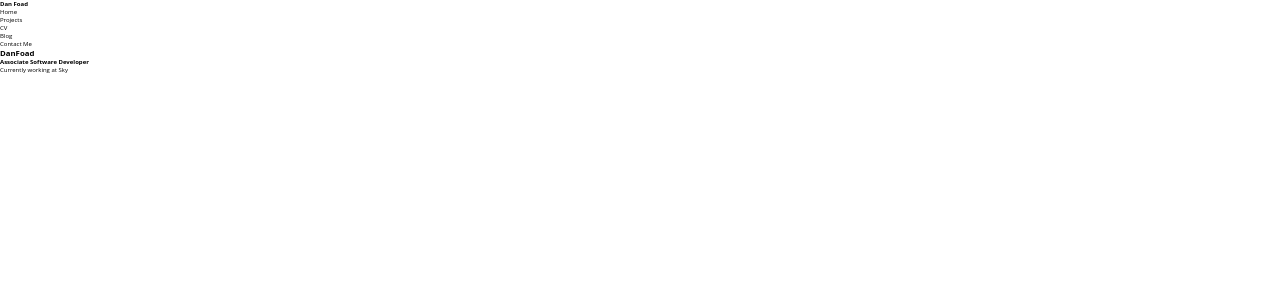
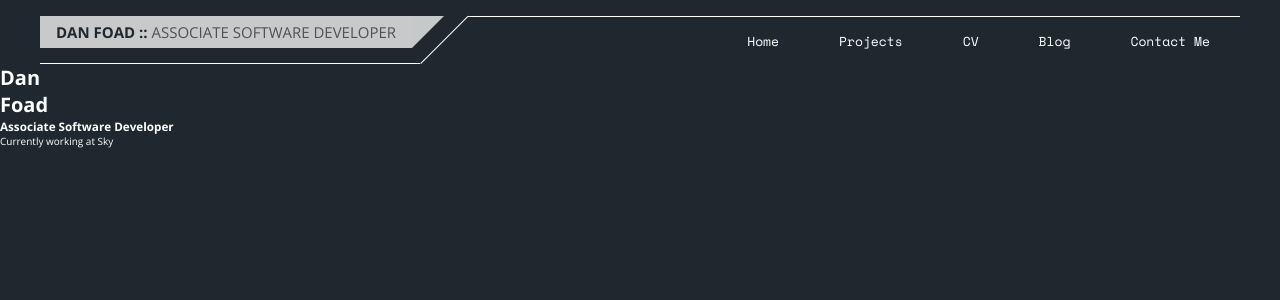
Before and after one commit to foad/foad.github.io, a React (Create React App) app: page / in a window 1280 px wide. Shown: the top 300 px of the page. Built offline with nearby package versions, Linux system fonts and the light colour scheme.

Commit message:
Added header styling

```diff
--- a/public/index.html
+++ b/public/index.html
@@ -10,6 +10,10 @@
     -->
     <link rel="manifest" href="%PUBLIC_URL%/manifest.json">
     <link rel="shortcut icon" href="%PUBLIC_URL%/favicon.ico">
+
+    <link href="https://fonts.googleapis.com/css?family=Open+Sans:300,400,600,700" rel="stylesheet">
+    <link href="https://fonts.googleapis.com/css?family=Space+Mono" rel="stylesheet">
+
     <!--
       Notice the use of %PUBLIC_URL% in the tags above.
       It will be replaced with the URL of the `public` folder during the build.
--- a/src/components/app/App.css
+++ b/src/components/app/App.css
@@ -7,10 +7,12 @@
 *:before, *:after {
   box-sizing: inherit;
 }
+body {
+  font-size: 62.5%;
+}
 html, body, #root {
   width: 100%;
   height: 100%;
-  font-size: 62.5%;
 }
 
 /**** APP ****/
@@ -19,3 +21,90 @@ html, body, #root {
   height: 100%;
   font-family: "Open Sans", sans-serif;
 }
+
+/**** NAV ****/
+.main-nav {
+  display: flex;
+  flex-flow: row nowrap;
+  align-items: stretch;
+  max-width: 1200px;
+  height: 48px;
+  margin: 16px auto 0;
+}
+.main-nav__title {
+  border-bottom: 1px solid #FFFFFF;
+  padding-bottom: 16px;
+  position: relative;
+  padding-right: 8px;
+}
+.main-nav__title a {
+  text-transform: uppercase;
+  display: inline-block;
+  background-color: rgba(255, 255, 255, 0.75);
+  color: #1E282E;
+  line-height: 32px;
+  padding: 0 16px;
+  height: 32px;
+  text-decoration: none;
+}
+.main-nav__title span {
+  color: rgba(0, 0, 0, 0.6);
+  font-weight: normal;
+}
+.main-nav__edge {
+  position: absolute;
+  right: -24px;
+  top: 0;
+  width: 0;
+  height: 0;
+  border-style: solid;
+  border-width: 32px 32px 0 0;
+  border-left-width: 100%;
+  border-color: rgba(255, 255, 255, 0.75) transparent transparent transparent;
+}
+.main-nav__slant {
+  width: 48px;
+  height: 1px;
+  transform: rotate(-45deg) scaleX(1.4);
+  transform-origin: bottom left;
+  position: relative;
+  background: #FFFFFF;
+  top: 47px;
+  right: -1px;
+}
+.main-nav__links {
+  list-style: none;
+  display: flex;
+  flex-flow: row nowrap;
+  align-items: center;
+  justify-content: flex-end;
+  flex: 1;
+  border-top: 1px solid #FFFFFF;
+  font-family: 'Space Mono', monospace;
+}
+.main-nav__links li {
+  padding: 0 6px;
+  margin: 0 24px;
+  font-size: 1.3em;
+  cursor: pointer;
+  position: relative;
+}
+.main-nav__links li:hover {
+  color: #1E282E;
+  background-color: #63859B;
+}
+.main-nav__links li:hover:before {
+  content: '';
+  width: 16px;
+  height: 100%;
+  background-color: rgb(120, 184, 226);
+  position: absolute;
+  left: -20px;
+  top: 0;
+  opacity: 0.8;
+  animation: flash 0.5s ease-in-out infinite alternate;
+}
+@keyframes flash {
+  from { opacity: 0; }
+  to { opacity: 0.8; }
+}
--- a/src/components/app/app-nav.js
+++ b/src/components/app/app-nav.js
@@ -4,7 +4,11 @@ export default class AppNav extends React.Component {
   getNavContents() {
     return (
       <nav className="main-nav">
-        <h1>Dan Foad</h1>
+        <h1 className="main-nav__title">
+          <a href="/">Dan Foad :: <span>Associate Software Developer</span></a>
+          <div className="main-nav__edge" />
+        </h1>
+        <div className="main-nav__slant" />
         <ul className="main-nav__links">
           <li>Home</li>
           <li>Projects</li>
--- a/src/components/home/home-header.js
+++ b/src/components/home/home-header.js
@@ -6,7 +6,7 @@ export default class HomeHeader extends React.Component {
   getHeader() {
     return (
       <div className="home-header__contents">
-        <h1 className="home-header__name">Dan<wbr />Foad</h1>
+        <h1 className="home-header__name">Dan<br />Foad</h1>
         <div className="home-header__title">
           <h3>Associate Software Developer</h3>
           <p>Currently working at Sky</p>
--- a/src/components/home/home.css
+++ b/src/components/home/home.css
@@ -7,4 +7,6 @@
 .home-header {
   height: 100vh;
   align-self: stretch;
+  background-color: #1E282E;
+  color: #FFFFFF;
 }
--- a/src/containers/home/home-container.js
+++ b/src/containers/home/home-container.js
@@ -5,6 +5,7 @@ import PropTypes from "prop-types";
 
 import { init } from '../../services/home-service'
 
+import '../../components/home/home.css'
 import HomeHeader from '../../components/home/home-header'
 
 class HomeContainer extends React.Component {
```
Also changed, not shown: src/logo.svg (deleted), 1 other file (tests, documents, lock files or other folders).
